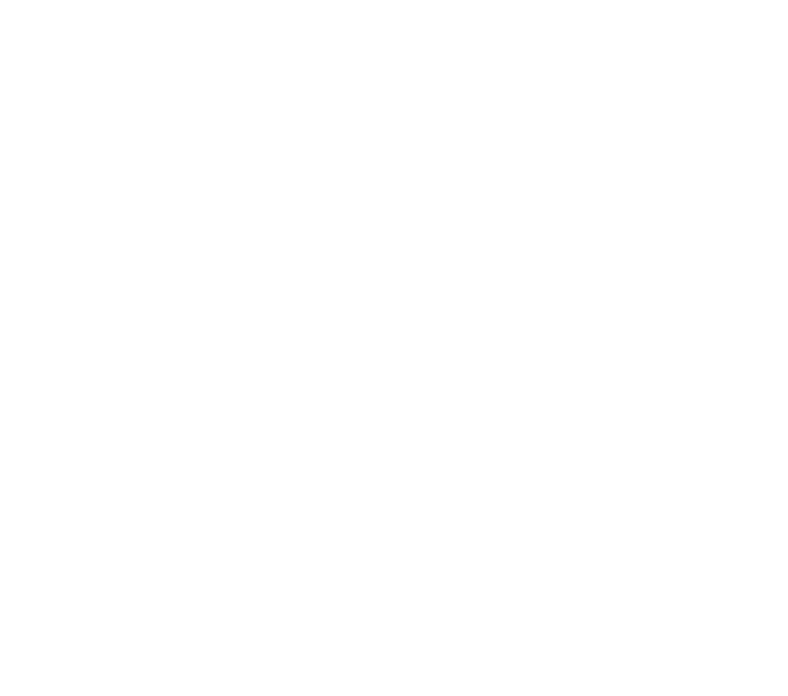
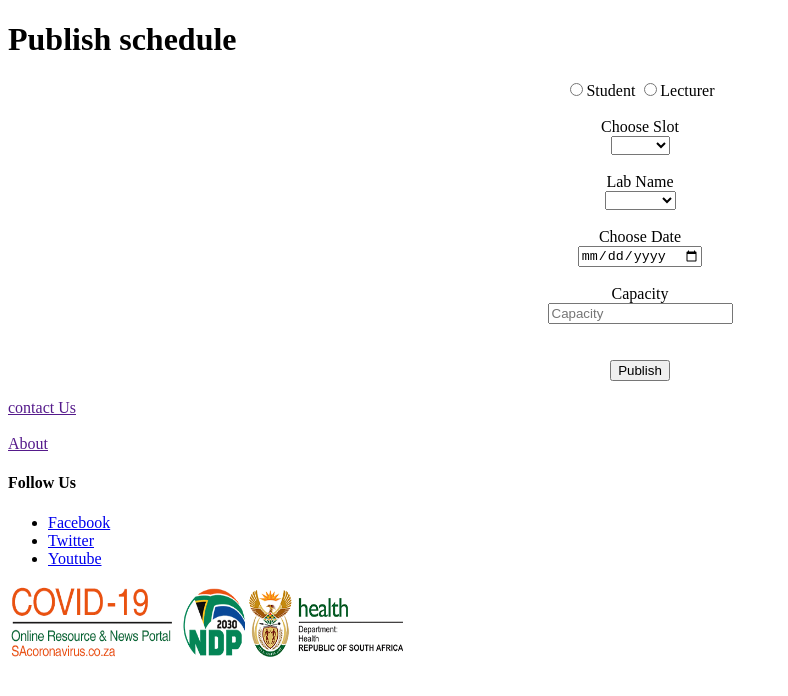
Before and after one commit to nyambeni/LBS-front, an Angular app: page /schedule in a window 1280 px wide. Before the commit this address led to /. Shown: the top 696 px of the page, without its empty margins (0-788 px from the left). Built offline with nearby package versions, Linux system fonts and the light colour scheme.

Commit message:
Functional Schedule

```diff
--- a/src/app/admin/admin.component.html
+++ b/src/app/admin/admin.component.html
@@ -1 +1,2 @@
 <p>admin works!</p>
+<a target="target" routerLink="/schedule" routerLinkActive="active">Home</a>
--- a/src/app/app-routing.module.ts
+++ b/src/app/app-routing.module.ts
@@ -9,6 +9,8 @@
 import { ProfileComponent } from './profile/profile.component';
 import { BookingDetailsComponent } from './booking-details/booking-details.component';
 import { ViewUserComponent } from './view-user/view-user.component';
+import { AdminComponent } from './admin/admin.component';
+import { ScheduleComponent } from './schedule/schedule.component';
 
 const routes: Routes = [
   {path: 'login', component: LoginComponent},
@@ -20,6 +22,8 @@
   {path: 'profile', component: ProfileComponent},
   {path: 'booking-details', component: BookingDetailsComponent},
   {path: 'view-user', component: ViewUserComponent},
+  {path: 'admin', component: AdminComponent},
+  {path: 'schedule', component: ScheduleComponent}
 
 ];
 
@@ -30,4 +34,4 @@
 export class AppRoutingModule { }
 export const routingComponents = [LoginComponent, RegisterComponent,
    ForgotPasswordComponent, HomeComponent, IndexComponent, LabBookingComponent, ProfileComponent,
-  BookingDetailsComponent, ViewUserComponent]
+  BookingDetailsComponent, ViewUserComponent, AdminComponent, ScheduleComponent]
--- a/src/app/app.module.ts
+++ b/src/app/app.module.ts
@@ -50,6 +50,8 @@
       {path: 'profile', component: ProfileComponent},
       {path: 'booking-details', component: BookingDetailsComponent},
       {path: 'view-user', component: ViewUserComponent},
+      {path: 'admin', component: AdminComponent},
+      {path: 'schedule', component: ScheduleComponent},
       {path: '', redirectTo: '/index', pathMatch: 'full'},
     ]),
   ],
--- a/src/app/lab-booking/lab-booking.component.html
+++ b/src/app/lab-booking/lab-booking.component.html
@@ -49,7 +49,10 @@
 
  </div>
 
-    <br><br><button type="submit">Book</button>&nbsp;&nbsp;&nbsp;<button type="button" (Click)="onClickCancel">Cancel Booking</button>
+    <br><br>
+    <label></label>
+    <button type="submit" [(ngModel)] = "book" value="book" name="book">Book</button><br><br>
+    <button type="submit" [(ngModel)] = "cancel" value="cancel" name="cancel">Cancel Booking</button>
     <br><br>
   </form>
   <br>
--- a/src/app/login/login.component.html
+++ b/src/app/login/login.component.html
@@ -9,10 +9,10 @@
     <input type="radio" [(ngModel)]="answer" value="Admin" name="Admin" required>Admin
     <br><br>
     <label for="username">Username</label><br>
-    <input type="text" name="stuNumber" ngModel placeholder="Username" required><br><br>
+    <input type="text" name="stuNumber" placeholder="Username" ngModel required><br><br>
     <label for="password">Password</label><br>
     <input type="password" name="password" ngModel placeholder="Password" required><br>
-     <br><br><button type="submit">Login</button>
+     <br><br><button type="submit" ngModel>Login</button>
      <br><br>
      <a target="target" routerLink="/register" routerLinkActive="active">Register</a>&nbsp;&nbsp;
      <a target="target" routerLink="/forgot-password" routerLinkActive="active">Forgot password</a>
--- a/src/app/profile/profile.component.html
+++ b/src/app/profile/profile.component.html
@@ -13,7 +13,7 @@
   <br><br>
     <div *ngFor="let details of student">
 
-    <h3  *ngFor="let details of student" for="stuNumber" name="stuNumber" ngModel="{{this.details.stud_no}}">{{this.details.stud_no}}
+    <h3  *ngFor="let details of student" for="stuNumber" name="stuNumber" ngModel="{{this.details.stud_no}}">
         Name:
         {{this.details.stu_name}}&nbsp;&nbsp;  <br><br>
 
--- a/src/app/schedule/schedule.component.html
+++ b/src/app/schedule/schedule.component.html
@@ -10,23 +10,23 @@
 
     <label class="slots">Choose Slot</label><br>
     <select   [ngModelOptions]="{standalone: true}" [(ngModel)] = "selectedSlot" >
-        <option *ngFor="let slots of slot"  name="slot"  [(ngModel)] = "selectedSlot"><p>{{slots.slotA}}</p></option>
-        <option *ngFor="let slots of slot"  name="slot"  [(ngModel)] = "selectedSlot"><p>{{slots.slotB}}</p></option>
-        <option *ngFor="let slots of slot"  name="slot"  [(ngModel)] = "selectedSlot"><p>{{slots.slotC}}</p></option>
-        <option *ngFor="let slots of slot"  name="slot"  [(ngModel)] = "selectedSlot"><p>{{slots.slotD}}</p></option>
-    </select><br>
+        <option ngDefaultControl value ="A" name="slot" [(ngModel)] = "selectedSlot">Slot A</option>
+        <option ngDefaultControl value ="B" name="slot" [(ngModel)] = "selectedSlot">Slot B</option>
+        <option ngDefaultControl value ="C" name="slot" [(ngModel)] = "selectedSlot">Slot C</option>
+        <option ngDefaultControl value ="D" name="slot" [(ngModel)] = "selectedSlot">Slot D</option>
+    </select><br><br>
     <label class="labs">Lab Name</label><br>
-    <select   [ngModelOptions]="{standalone: true}" [(ngModel)] = "selectedLab" >
-        <option *ngFor="let labs of lab"  name="lab"  [(ngModel)] = "selectedLab"><p>{{labs.Lab120}}</p></option>
-        <option *ngFor="let labs of lab"  name="lab"  [(ngModel)] = "selectedLab"><p>{{labs.Lab130}}</p></option>
-        <option *ngFor="let labs of lab"  name="lab"  [(ngModel)] = "selectedLab"><p>{{labs.Lab140}}</p></option>
-        <option *ngFor="let labs of lab"  name="lab"  [(ngModel)] = "selectedLab"><p>{{labs.Lab150}}</p></option>
-     </select><br>
+    <select [ngModelOptions]="{standalone: true}" [(ngModel)] = "selectedLab">
+        <option ngDefaultControl value ="10-120" name="labName" [(ngModel)] = "selectedLab">Lab 120</option>
+        <option ngDefaultControl value="10-138" name="labName" [(ngModel)] = "selectedLab">Lab 138</option>
+        <option ngDefaultControl value="10-140" name="labName" [(ngModel)] = "selectedLab">Lab 140</option>
+        <option ngDefaultControl value="10-240" name="labName" [(ngModel)] = "selectedLab">Lab 240</option>
+     </select><br><br>
      <label class="date">Choose Date</label><br>
-     <input [formControl]="dateStringControl" type="date" id="date-string" />
+     <input type="date" name ="date" ngModel /><br><br>
     <label for="Capacity">Capacity</label><br>
     <input type="text" name="capacity" ngModel placeholder="Capacity" required><br>
-     <br><br><button type="submit">Login</button>
+     <br><br><button type="submit">Publish</button>
 </form>
 <br>
 
--- a/src/app/schedule/schedule.component.ts
+++ b/src/app/schedule/schedule.component.ts
@@ -8,10 +8,10 @@
 //labs class
 export class Labs {
   constructor(
-    public Lab120: string,
-    public Lab130: string,
-    public Lab140: string,
-    public Lab150: string,
+    public Lab120: string = "Lab 120",
+    public Lab130: string = "Lab 130",
+    public Lab140: string = "Lab 140",
+    public Lab150: string = "Lab 150",
 
   ) {
   }
@@ -80,7 +80,7 @@
                 .subscribe((result)=>{
                 console.warn("result",result)
                 //On submit validation
-                if(result == 'user registered sucessfully')
+                if(result == 'lab is now available for booking on this date')
                 {
                   Swal.fire(
                     result,
@@ -108,7 +108,7 @@
                   .subscribe((result)=>{
                   console.warn("result",result)
                   //On submit validation
-                  if(result == 'user registered sucessfully')
+                  if(result == 'lab is now available for booking on this date')
                   {
                     Swal.fire(
                       result,
```
Also changed, not shown: src/app/lab-booking/lab-booking.component.ts (+59 -2 lines).
